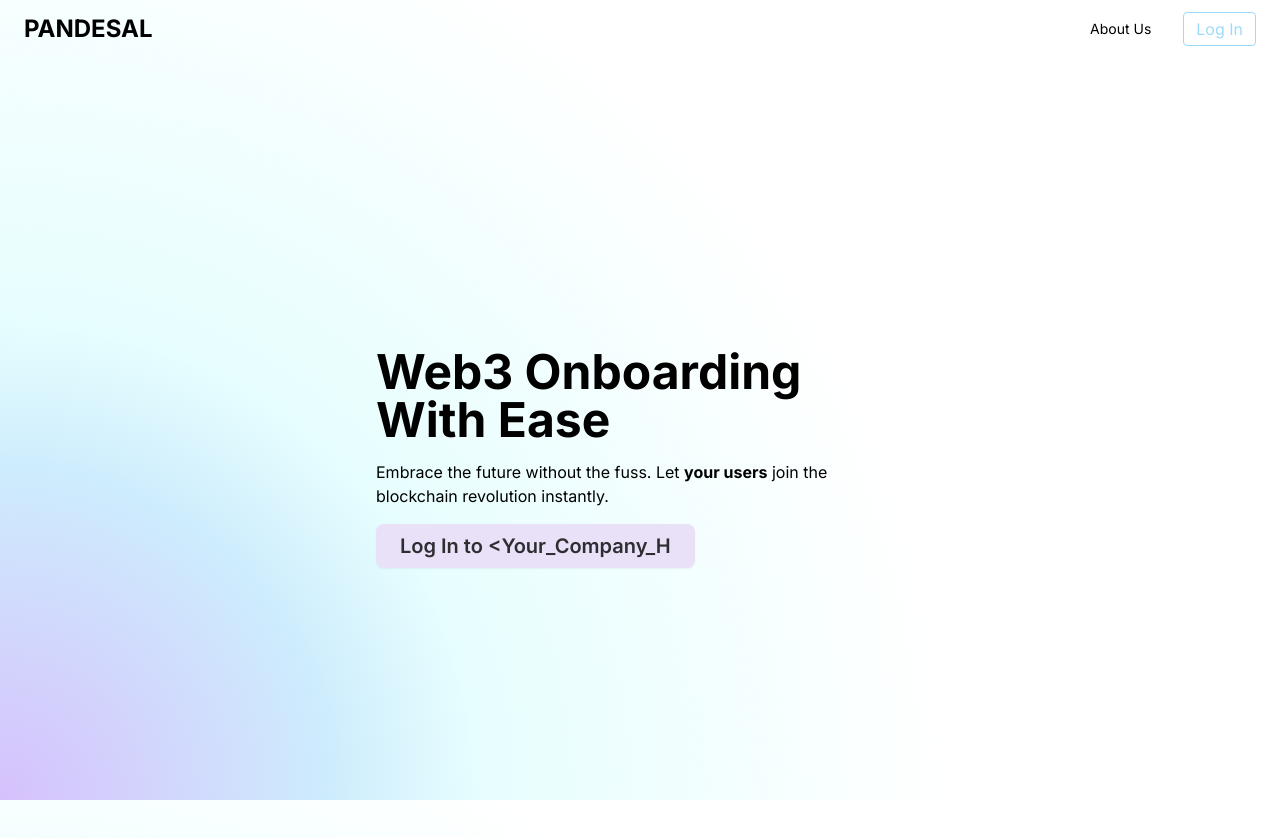
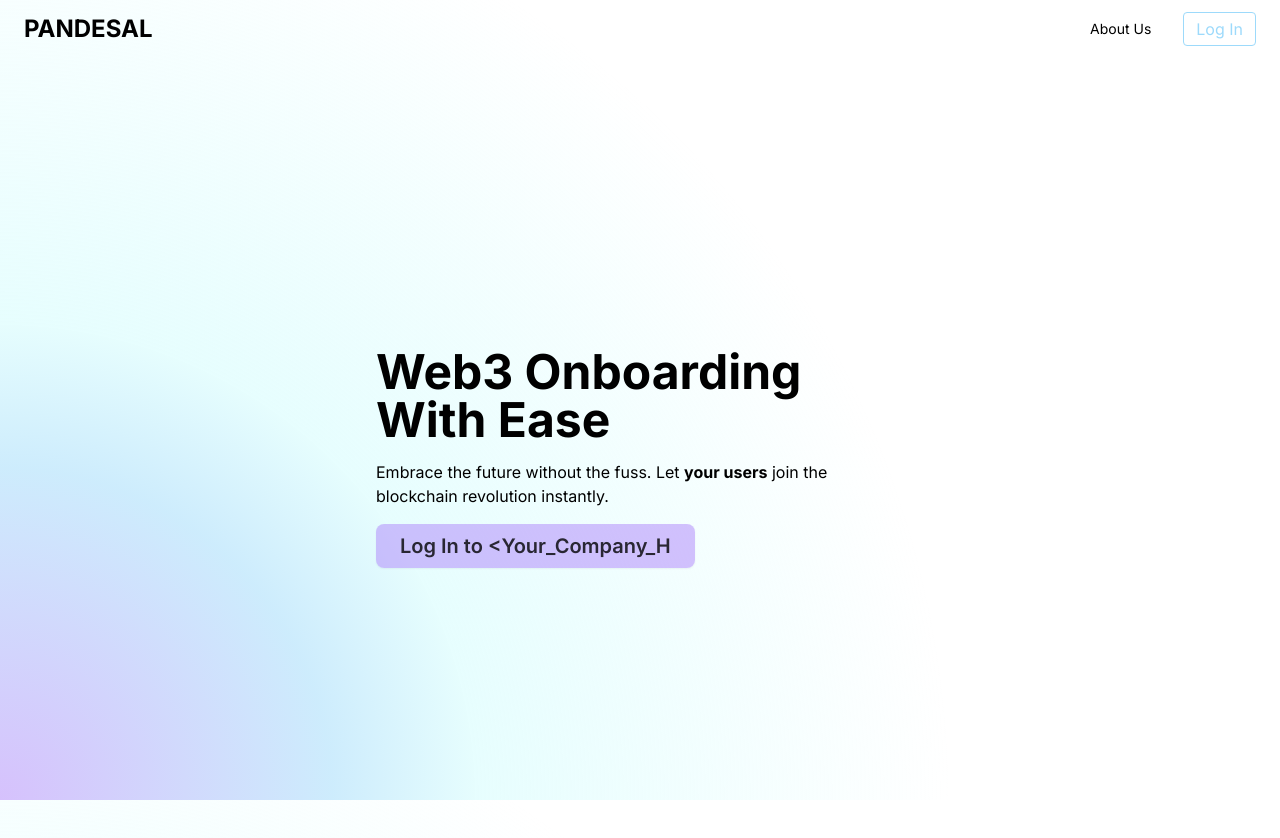
Before and after one commit to 0xbryanf/pandesal-ethonline2023, a Next.js app in the folder client/: page / in a window 1280 px wide. Shown: the top 838 px of the page. Built offline with nearby package versions, Linux system fonts and the light colour scheme; no server answers.

Commit message:
Fix: Design colors

```diff
--- a/client/app/components/AnimatedButton.tsx
+++ b/client/app/components/AnimatedButton.tsx
@@ -5,7 +5,7 @@ import { TypeAnimation } from 'react-type-animation';
 export default function MyComponent() {
 
   return (
-      <a className='bg-[#E9E1F8] rounded rounded-lg px-6 py-2 shadow-sm hover:shadow-md duration-100 text-xl text-black/80 font-semibold' href={googleOauth()}>
+      <a className='bg-pandesal-purple/50 hover:bg-pandesal-purple/75 rounded rounded-lg px-6 py-2 shadow-sm hover:shadow-md duration-100 text-xl text-black/80 font-semibold' href={googleOauth()}>
         <TypeAnimation
           sequence={[
             'Log In to Pandesal',
--- a/client/app/components/NetworkCard.tsx
+++ b/client/app/components/NetworkCard.tsx
@@ -95,7 +95,7 @@ export default function NetworkCard({ networkId }: any) {
                         Balance
                     </h2>
                     <p className='text-3xl py-4'>
-                        {balance} {networkName} ETH
+                        {balance} {networkName!=='Mumbai' ? networkName + ' ETH' : 'MATIC'}
                     </p>
                 </CardContent>
             </Card>
--- a/client/app/components/SignMessage.tsx
+++ b/client/app/components/SignMessage.tsx
@@ -26,8 +26,8 @@ const SignMessage: React.FC<IConfirmProps> = ({confirming, setConfirming}): JSX.
       <p className='text-xs p-4'>By clicking confirm, you are signing a message to the network with your address. Learn more about signing messages in our Web3 learning modules.</p>
 
       <div className='flex justify-center gap-2'>
-        <button className={`border border-pandesal-blue text-white bg-pandesal-blue duration-100 text-xs rounded p-2 ${!loading && 'hover:bg-pandesal-blue/70 hover:text-white'}`} disabled={loading ? true : false} onClick={confirm}>{!loading ? 'Confirm' : 'Loading...'}</button>
-        <button className={`border border-black text-black duration-100 text-xs rounded p-2 ${!loading && 'hover:bg-pandesal-orange hover:text-white'}`} disabled={loading ? true : false} onClick={cancel}>Cancel</button>
+        <button className={`border border-pandesal-blue text-black bg-pandesal-blue duration-100 text-xs rounded p-2 ${!loading && 'hover:bg-pandesal-blue/70 hover:text-white'}`} disabled={loading ? true : false} onClick={confirm}>{!loading ? 'Confirm' : 'Loading...'}</button>
+        <button className={`border-none text-gray-500 duration-100 text-xs rounded p-2 ${!loading && 'hover:bg-pandesal-orange hover:text-white'}`} disabled={loading ? true : false} onClick={cancel}>Cancel</button>
 
       </div>
     </div>
```
